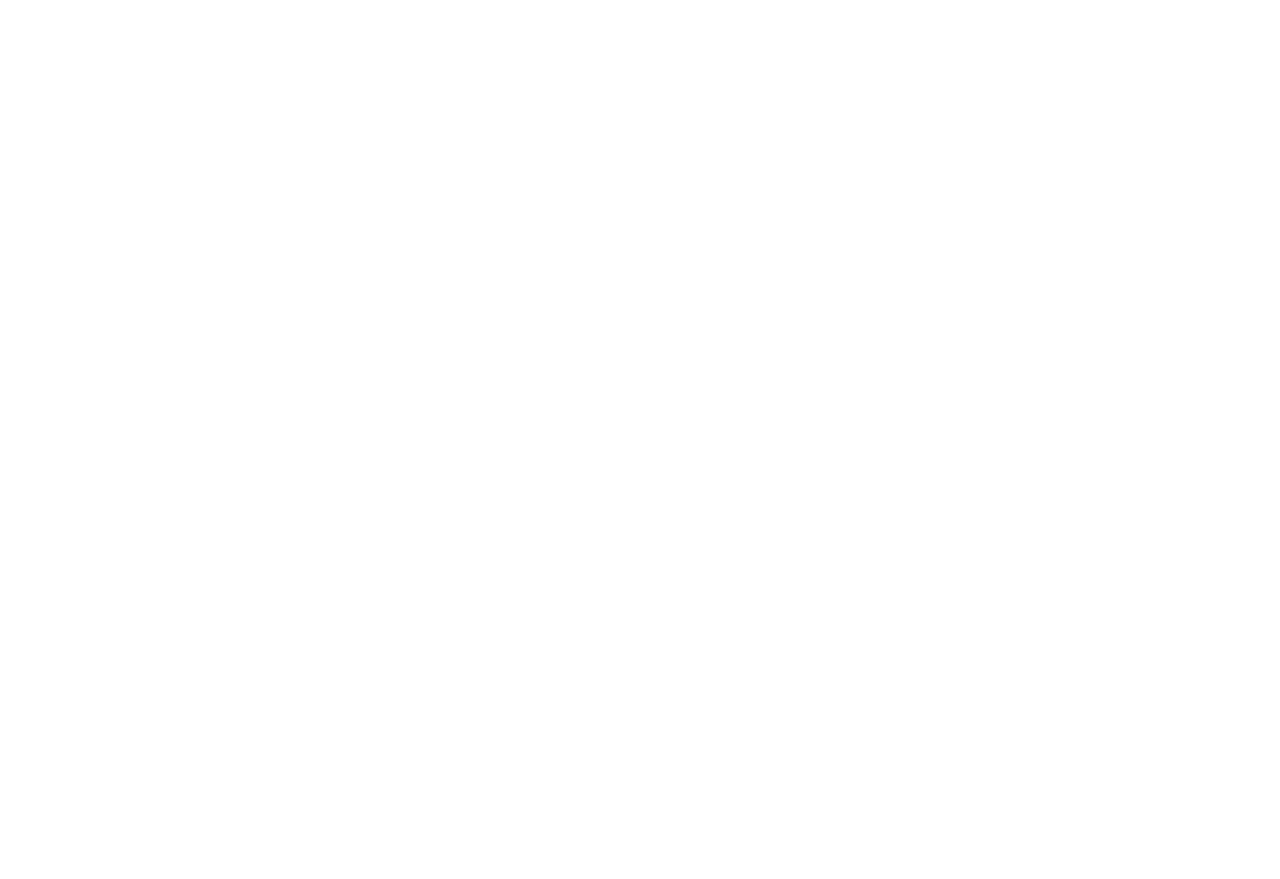
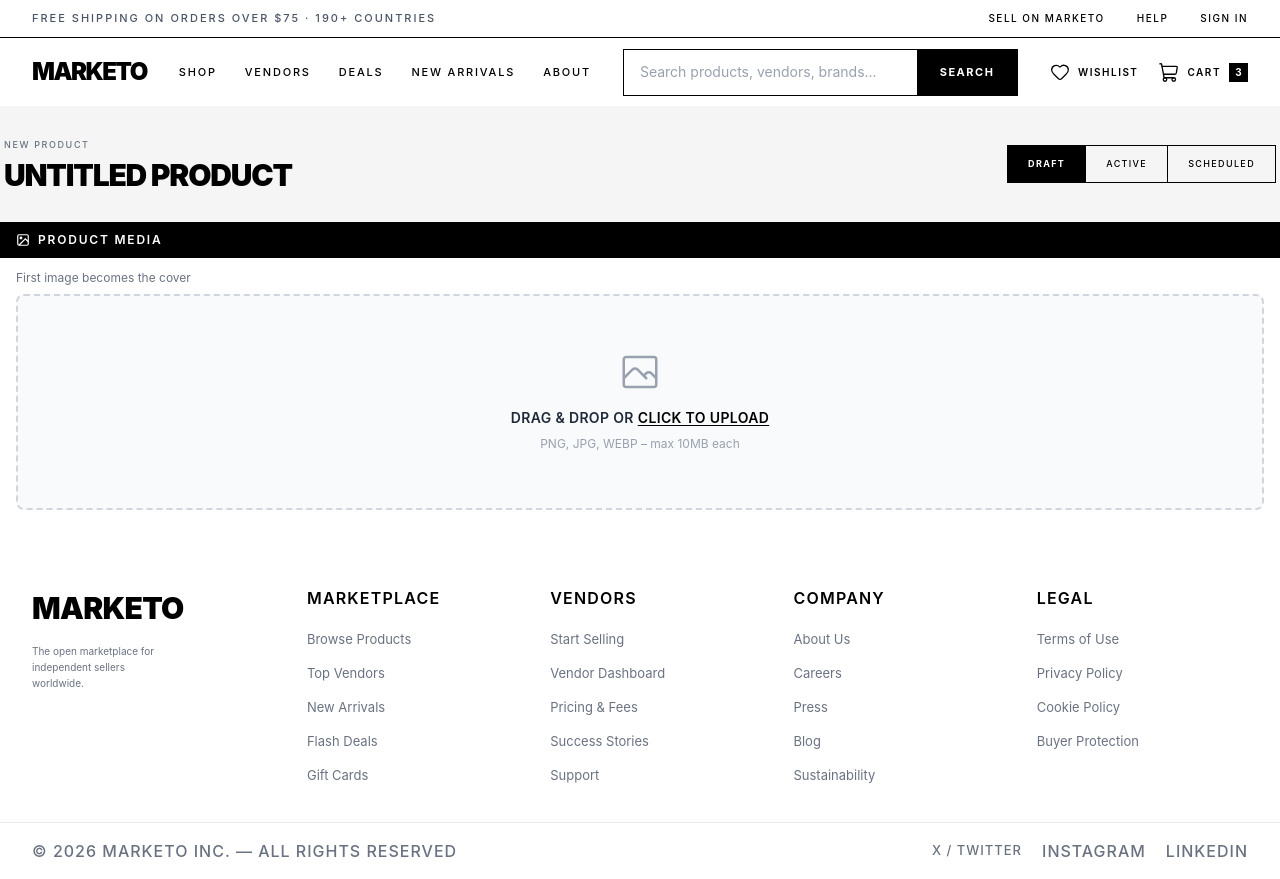
Before and after one commit to mashrurmahmud002/multivendor-front-end-website, a React (Vite) app: page /vendor-upload-product-form in a window 1280 px wide. Before the commit this address had no page. Before the commit the page ends 800 px from the top, so only its background shows below. Built offline with nearby package versions, Linux system fonts and the light colour scheme.

Commit message:
imgbb installed and  add api key to file image

```diff
--- a/src/App.jsx
+++ b/src/App.jsx
@@ -15,6 +15,9 @@
 import MarketoLogin from './Components/SignIn/Sign'
 import AuthLayOut from './LayOut/AuthLayOut'
 import MarketoSignup from './Components/SignUp/SignUp'
+import VendorUplodedProductLayout from './LayOut/VendorUplodedProductLayout'
+import ProductUploadForm from './Components/ProductUploadForm/ProductUploadForm'
+
 
 
 
@@ -44,6 +47,10 @@
         <Route path='/deals/deals-products' element={<Deals/>}/>
 
         </Route>
+        {/* vendor uploaded product layOut */}
+        <Route path="/vendor-upload-product-form" element={<VendorUplodedProductLayout/>}>
+         <Route path="/vendor-upload-product-form" element={<ProductUploadForm/>}/>
+        </Route>
          {/* auth  */}
          <Route path="/auth" element={<AuthLayOut/>}>
           <Route path="/auth/signin" element={<MarketoLogin/>}/>
--- /dev/null
+++ b/src/Components/ProductUploadForm/ImageUpload.jsx
@@ -0,0 +1,135 @@
+import axios from 'axios';
+import React, { useRef, useState } from 'react';
+
+const ImageUpload = ({setImage}) => {
+    const [isDragging, setIsDragging] = useState(false);
+     const fileInputRef = useRef(null); // ← ref to the hidden input
+
+
+
+
+    const handleFileImage = async(e)=>{
+       const files = e.target.files[0];
+       const imageKey = import.meta.env.VITE_IMGBB_API_KEY;
+       const formData = new FormData();
+
+       formData.append('image',files);
+
+       const url = `https://api.imgbb.com/1/upload?expiration=600&key=${imageKey}`;
+
+       const uploadImage = await  axios.post(url,formData);
+
+       console.log(uploadImage?.data?.data?.display_url);
+
+       setImage(uploadImage?.data?.data?.display_url);
+
+
+
+
+
+    }
+
+   const  handleTriggerFilePicker = ()=>{
+         fileInputRef.current.click();
+
+
+
+   }
+    const handleDragOver = (e)=>{
+        e.preventDefault();
+        setIsDragging(true);
+    }
+
+    const handleDragLeave = (e)=>{
+        e.preventDefault();
+        setIsDragging(false);
+    }
+    const handleDrop = (e)=>{
+        e.preventDefault();
+        setIsDragging(false);
+
+    }
+    return (
+         <div className="w-full">
+      {/* ─── Header Bar ─── */}
+      <div className="bg-black text-white px-4 py-2.5 flex items-center gap-2">
+        <svg className="w-3.5 h-3.5" fill="none" viewBox="0 0 24 24" stroke="currentColor" strokeWidth={2}>
+          <rect x="3" y="3" width="18" height="18" rx="2" />
+          <circle cx="8.5" cy="8.5" r="1.5" />
+          <path d="M21 15l-5-5L5 21" />
+        </svg>
+        <span className="text-xs font-semibold uppercase tracking-[0.15em]">
+          Product Media
+        </span>
+      </div>
+
+      {/* ─── Subtitle ─── */}
+      <p className="text-xs text-gray-500 px-4 pt-3">
+        First image becomes the cover
+      </p>
+
+      {/* ─── Upload Zone ─── */}
+      <div
+        onDragOver={handleDragOver}
+        onDragLeave={handleDragLeave}
+        onDrop={handleDrop}
+        onClick={() => {
+          /* trigger hidden file input */
+        }}
+        className={`
+          m-4 mt-2 flex flex-col items-center justify-center
+          border-2 border-dashed rounded-lg
+          py-14 px-6 cursor-pointer transition
+          ${
+            isDragging
+              ? "border-black bg-gray-100"
+              : "border-gray-300 bg-gray-50 hover:bg-gray-100"
+          }
+        `}
+      >
+        {/* Upload icon */}
+        <svg
+          className={`w-10 h-10 mb-4 ${isDragging ? "text-black" : "text-gray-400"}`}
+          fill="none"
+          viewBox="0 0 24 24"
+          stroke="currentColor"
+          strokeWidth={1.5}
+        >
+          <path
+            strokeLinecap="round"
+            strokeLinejoin="round"
+            d="M2.25 15.75l5.159-5.159a2.25 2.25 0 013.182 0l5.159 5.159m-1.5-1.5l1.409-1.409a2.25 2.25 0 013.182 0l2.909 2.909M3.75 21h16.5A1.5 1.5 0 0021.75 19.5V4.5A1.5 1.5 0 0020.25 3H3.75A1.5 1.5 0 002.25 4.5v15A1.5 1.5 0 003.75 21z"
+          />
+        </svg>
+
+        {/* Primary text */}
+        <p className="text-sm font-semibold text-gray-800 uppercase tracking-wide">
+          Drag &amp; drop or{" "}
+          <span onClick={handleTriggerFilePicker} className="text-black underline underline-offset-2">
+            click to upload
+          </span>
+        </p>
+
+        {/* File specs */}
+        <p className="text-xs text-gray-400 mt-2">
+          PNG, JPG, WEBP – max 10MB each
+        </p>
+
+        {/* Hidden file input */}
+        <input
+          type="file"
+          id="file"
+          name="file"
+          multiple
+          accept=".png,.jpg,.jpeg,.webp"
+          className="hidden"
+          ref={fileInputRef}
+          onChange={handleFileImage}
+
+        />
+      </div>
+    </div>
+    );
+};
+
+export default ImageUpload;
--- /dev/null
+++ b/src/Components/ProductUploadForm/ProductUploadForm.jsx
@@ -0,0 +1,20 @@
+import { useState } from "react";
+import ImageUpload from "./ImageUpload";
+
+export default function ProductUploadForm() {
+  const [image, setImage] = useState(null);
+
+
+
+
+  return (
+    <>
+       <form action="">
+          <ImageUpload setImage={setImage}/>
+          <br />
+
+
+       </form>
+    </>
+  );
+}
--- /dev/null
+++ b/src/Components/VendorUploadedProductBanner/Banner.jsx
@@ -0,0 +1,82 @@
+import { useState } from "react";
+
+export default function Vendor_Product_Upload_Banner() {
+  const [status, setStatus] = useState("DRAFT");
+
+  const statuses = ["DRAFT", "ACTIVE", "SCHEDULED"];
+
+  return (
+   <div className="w-full bg-[#f5f5f5] px-1 py-8">
+      <div className="flex items-center justify-between">
+
+        {/* Left Side */}
+        <div>
+          <p className="mb-2 text-[9px] font-medium uppercase tracking-[0.18em] text-gray-500">
+            New Product
+          </p>
+
+          <h1 className="text-[30px] font-black uppercase leading-none tracking-[-0.04em] text-black">
+            Untitled Product
+          </h1>
+        </div>
+
+        {/* Right Side */}
+        <div className="flex border border-black">
+          <button
+            className="
+              h-9
+              border-r border-black
+              bg-black
+              px-5
+              text-[9px]
+              font-bold
+              uppercase
+              tracking-[0.15em]
+              text-white
+            "
+          >
+            Draft
+          </button>
+
+          <button
+            className="
+              h-9
+              border-r border-black
+              bg-transparent
+              px-5
+              text-[9px]
+              font-medium
+              uppercase
+              tracking-[0.15em]
+              text-black
+              transition
+              hover:bg-black
+              hover:text-white
+            "
+          >
+            Active
+          </button>
+
+          <button
+            className="
+              h-9
+              bg-transparent
+              px-5
+              text-[9px]
+              font-medium
+              uppercase
+              tracking-[0.15em]
+              text-black
+              transition
+              hover:bg-black
+              hover:text-white
+            "
+          >
+            Scheduled
+          </button>
+        </div>
+
+      </div>
+    </div>
+  );
+}
--- /dev/null
+++ b/src/LayOut/VendorUplodedProductLayout.jsx
@@ -0,0 +1,19 @@
+import React from 'react';
+import Header from '../Components/Header/Header';
+import Vendor_Product_Upload_Banner from '../Components/VendorUploadedProductBanner/Banner';
+import Footer from '../Components/Footer/Footer';
+import { Outlet } from 'react-router-dom';
+
+const VendorUplodedProductLayout = () => {
+    return (
+        <div>
+            <Header/>
+            <Vendor_Product_Upload_Banner/>
+            <Outlet/>
+
+            <Footer/>
+        </div>
+    );
+};
+
+export default VendorUplodedProductLayout;
```
Also changed, not shown: src/Components/Vendor/VendorsUploadedProduct/UploadedProduct.jsx (added).
